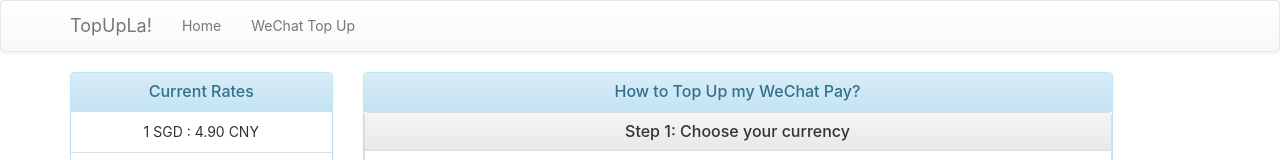
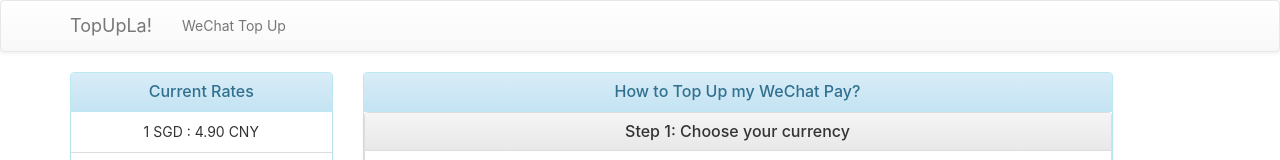
Before and after one commit to mervyns/topup-platform, a React (Create React App) app: page / in a window 1280 px wide. Shown: the top 160 px of the page. Built offline with nearby package versions, Linux system fonts and the light colour scheme.

Commit message:
minor code cleanup

```diff
--- a/src/App.js
+++ b/src/App.js
@@ -2,7 +2,6 @@
 import { BrowserRouter, Route } from "react-router-dom";
 import "./App.css";
 import NavbarPage from "./layout/Navbar";
-import Landing from "./pages/Landing";
 import WeChatTopup from "./pages/WeChatTopup";
 
 class App extends Component {
--- a/src/layout/Navbar.jsx
+++ b/src/layout/Navbar.jsx
@@ -1,12 +1,6 @@
 import React from "react";
 import { NavLink } from "react-router-dom";
-import {
-  Nav,
-  Navbar,
-  NavItem,
-  MenuItem,
-  NavDropdown
-} from "react-bootstrap"
+import { Nav, Navbar, NavItem } from "react-bootstrap";
 
 class NavbarPage extends React.Component {
   constructor(props) {
@@ -31,11 +25,11 @@
         <Navbar.Collapse>
           <Nav>
             <NavItem eventKey={1} componentClass={NavLink} href="/" to="/">
-              Home
-            </NavItem>
-            <NavItem eventKey={2} componentClass={NavLink} href="/wechat" to="/wechat">
               WeChat Top Up
             </NavItem>
+            {/* <NavItem eventKey={2} componentClass={NavLink} href="/wechat" to="/wechat">
+              WeChat Top Up
+            </NavItem> */}
           </Nav>
         </Navbar.Collapse>
       </Navbar>
--- a/src/pages/Landing.jsx
+++ b/src/pages/Landing.jsx
@@ -1,5 +1,4 @@
 import React from 'react'
-import PropTypes from 'prop-types'
 
 class Landing extends React.Component {
     render () {
```
